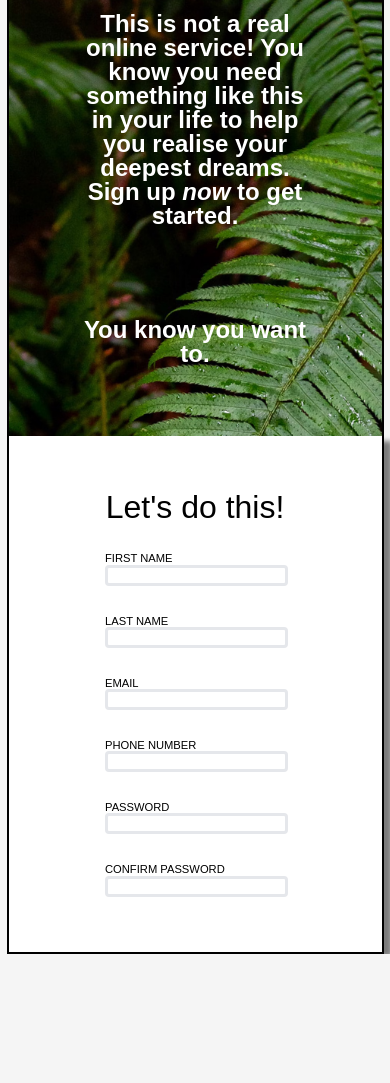
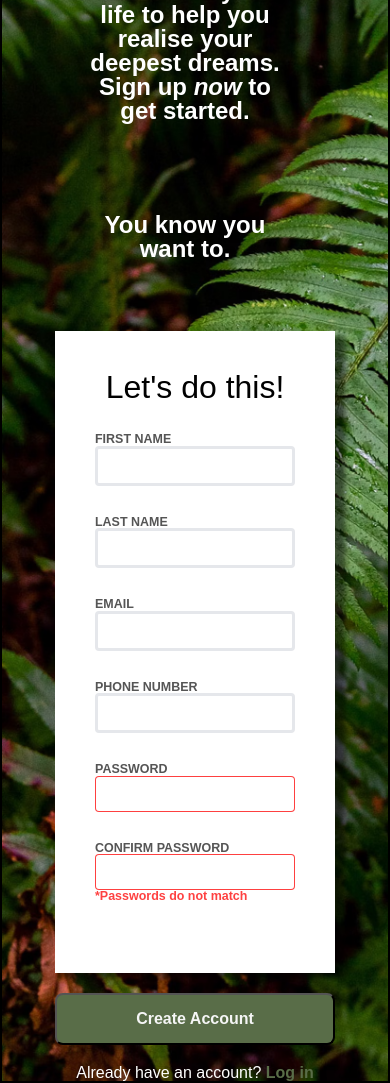
Before and after one commit to SoTilted/sign-up-form, a plain HTML site: page index.html in a window 390 px wide. Before the commit the page ends 954 px from the top, so only its background shows below. Drawn offline with Linux system fonts and the light colour scheme.

Commit message:
Add password match validation Made responsive for smaller displays

```diff
--- a/index.html
+++ b/index.html
@@ -16,42 +16,46 @@
             <p>This is not a real online service! You know you need something like this in your life to help you realise your deepest dreams. Sign up <em>now</em> to get started.</p>
             <p class="p2">You know you want to.</p>
         </div>
-
-    <form action="">
-  <fieldset>
+  <form>
+    <div class="container">
       <legend>Let's do this!</legend>
-  </fieldset>
-  <div class="container">
-  <div class="container1">
-  <p>
+      <div class="form">
+        <div class="form-col-1">
+          <div class="form-row">
             <label for="first-name">FIRST NAME</label>
             <input type="text" id="name" name="username" required />
-  </p>
-  <p>
+          </div>
+          <div class="form-row">
             <label for="last-name">LAST NAME</label>
             <input type="text" id="name" name="username" required />
-  </p>
-  <p>
+          </div>
+        </div>
+        <div class="form-col-1">
+          <div class="form-row">
             <label for="mail">EMAIL</label>
             <input type="email" id="mail" name="usermail" required />
-  </p>
           </div>
-<div class="container2">
-  <p>
+          <div class="form-row">
             <label for="phone">PHONE NUMBER</label>
             <input type="tel" id="phone" name="phone" required />
-  </p>
-  <p>
-    <label for="pwd">PASSWORD</label>
-    <input type="password" id="pwd" name="password" required />
-  </p>
-  <p>
-    <label for="pwd">CONFIRM PASSWORD</label>
-    <input type="password" id="confirm-pwd" name="password" required />
-  </p>
           </div>
         </div>
+        <div class="form-col-1">
+          <div class="form-row">
+            <label for="pwd">PASSWORD</label>
+            <input type="password" id="pwd" name="password" class="error" required />
+          </div>
+          <div class="form-row">
+            <label for="pwd">CONFIRM PASSWORD</label>
+            <input type="password" id="confirm-pwd" name="password" class="error" required />
+            <p class="error-text">*Passwords do not match</p>
+          </div>
+        </div>
+      </div>
+    </div>
+    <button type="submit">Create Account</button>
   </form>
-</div>
+  <p>Already have an account? <a href="" id="Log-in">Log in</a></p>
 </body>
+<script src="main.js"></script>
 </html>
--- /dev/null
+++ b/main.js
@@ -0,0 +1,19 @@
+passwordInputs=document.getElementsByName('password')
+errorText=document.getElementsByClassName('error-text')
+
+for (password of passwordInputs){
+    password.addEventListener('keyup',()=>{
+        console.log(passwordInputs[0].value,passwordInputs[1].value)
+        if(passwordInputs[0].value===passwordInputs[1].value && passwordInputs[0].value!='')  {
+            passwordInputs[0].classList.remove('error')
+            passwordInputs[1].classList.remove('error')
+            errorText[0].textContent='';
+        }
+        else {
+            passwordInputs[0].classList.add('error')
+            passwordInputs[1].classList.add('error')
+            errorText[0].textContent='*Passwords do not match';
+        }
+    });
+
+}
--- a/style.css
+++ b/style.css
@@ -62,10 +62,13 @@ table {
 }
 :root {
     font-family:Arial, Helvetica, sans-serif;
+    --error-color:rgba(254, 64, 64, 0.998);
 }
 
-
-
+body, .image-container, .logo-container, .form-container,
+form, .form, .form-row, .container{
+    display:flex;
+}
 
 em  {
     font-style: italic;
@@ -75,16 +78,13 @@ em  {
 }
 
 body {
-    display: flex;
     height: 100vh;
     width: 100vw;
     margin: 0;
     background-color: rgb(245, 245, 245);
-
 }
 
 .image-container {
-    display: flex;
     min-width: max(30vw,350px); /*thinking how to make it resize until breaking point*/
     background-image: url(images/background-image.avif);
     background-size: cover;
@@ -93,11 +93,9 @@ body {
     justify-content: center;
     align-items: end;
 
-
 }
 
 .logo-container {
-    display: flex;
     color: white;
     font-family: 'Norse Bold';
     font-size: 6rem;
@@ -114,7 +112,8 @@ img {
     height: 150px;
 }
 .form-container {
-
+    flex-direction: column;
+    align-items: center;
     min-height: max(40vh,1025px);
     min-width:max(70vw,0px);/*thinking how to make it resize until breaking point*/
     border: 2px solid black;
@@ -123,8 +122,8 @@ img {
 .form-container>.paragraph p{
     font-size: 1.5rem;
     font-weight: 650;
-    min-width: min(775px,70vw);
-    padding: 20px;
+    max-width: min(750px,55vw);
+    padding: 20px 20px 20px 0;
     margin-top:200px;
     margin-left: 35px;
 }
@@ -135,33 +134,83 @@ a,.image-container p {
 }
 
 form{
-    display: flex;
+    flex-direction: column;
+}
+
+legend {
+   margin-bottom: 30px;
+    font-size: 2rem;
+}
+
+.container {
+    align-items: center;
     padding: 40px;
     box-shadow: 10px 5px 5px rgba(0, 0, 0, 0.5);
     background-color: white;
     flex-direction: column;
-}
-
-legend {
-    padding: 15px;
-    font-size: 2rem;
-}
-
-
-p {
-    padding: 15px;
-    font-size: 0.7rem;
-    width: 235px;
-}
-
-.container {
-    display: flex;
 
 }
 
+.form-row {
+    margin-bottom: 30px;
+    flex-direction: column;
+    flex-wrap: wrap;
+    min-width: 20vw;
+    font-size:0.78rem;
+    font-weight: 600;
+    color: rgb(85, 85, 85);
+}
+.form {
+
+    justify-content: center;
+    flex-direction: column;
+}
+.form-col-1 {
+    display: flex;
+    gap: 100px;
+}
 input {
     border: solid #E5E7EB;
     border-radius: 4px;
+    max-width: 22vw;
+    padding: 8px;
+    font-size: 1rem;
+    font-weight: 400;
+}
+
+input:focus {
+
+    outline: none;
+    border:solid 1px rgb(0, 128, 255);
+    box-shadow:4px 4px 1px rgba(0, 0, 0, 0.1);
+
+}
+
+button[type='submit'] {
+    margin-top: 20px;
+    margin-bottom: 20px;
+    padding: 15px;
+    font-size: 1rem;
+    font-weight: 600;
+    color: rgb(245, 245, 245);
+    background-color: #596D48;
+    border-radius: 8px;
+}
+button[type='submit']:hover {
+    background-color: #404f33;
+}
+
+.error,.error:focus {
+    border:solid 1px var(--error-color);
+}
+.error-text{
+    color: var(--error-color);
+}
+
+#Log-in {
+    color:  #596D48;
+    font-weight: 600;
+    text-decoration: none;
 }
 
 @media all and (max-width:670px)  {
@@ -170,31 +219,10 @@ input {
         align-items: center;
     }
 
-
-    fieldset {
+    fieldset, .container, body {
         align-self: center;
     }
-    legend {.logo-container {
-        display: flex;
-        color: white;
-        font-family: 'Norse Bold';
-        font-size: 6rem;
-        background-color: rgba(0, 0, 0, 0.5);
-        min-width: max(30vw,350px);
-        min-height: 175px;
-        position:absolute;
-        top: 18rem;
-        justify-content: center;
-        align-items: center;
 
-    }
-        padding: 5;
-    }
-    .container {
-        flex-direction: column;
-        align-items: center;
-        margin-left: 25px;
-    }
     .image-container {
         display: none;
     }
@@ -202,10 +230,25 @@ input {
         margin: 50px;
         text-align: center;
         margin-top: 100px;
-        color: white;
     }
     .form-container{
         background-image: url(images/background-image.avif);
         background-size: cover;
+        width: 100vw;
+    }
+
+    input {
+        max-width: 200px;
+    }
+    .form {
+        flex-direction: column;
+    }
+    .form-col-1 {
+        display: flex;
+        gap: 0;
+        flex-direction: column;
+    }
+    p{
+        color: white;
     }
 }
```
Lines whose indentation alone changed are shown as unchanged.
